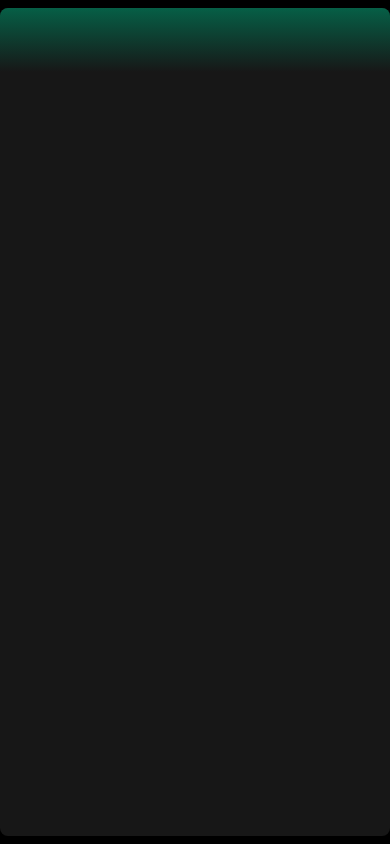
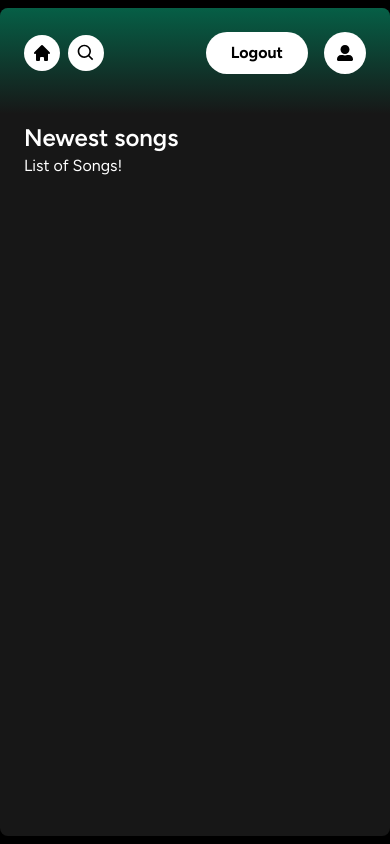
Before and after one commit to EthanCh30/MusicGo, a Next.js app: page / in a window 390 px wide. Built offline with nearby package versions, Linux system fonts and the light colour scheme.

Commit message:
supabase

```diff
--- a/app/(site)/page.tsx
+++ b/app/(site)/page.tsx
@@ -1,4 +1,5 @@
 import Header from "@/components/Header";
+import ListItem from "@/components/ListItem";
 
 
 export default function Home() {
@@ -9,10 +10,44 @@ export default function Home() {
     w-full
     overflow-hidden
     overflow-y-auto">
-      <Header>
-        Header
-      </Header>
-
+     <Header>
+      <div className="mb-2">
+      <h1
+            className="
+            text-white
+              text-3xl
+              font-semibold
+            ">
+              Welcome back
+          </h1>
+          <div
+            className="
+              grid
+              grid-cols-1
+              sm:grid-cols-2
+              xl:grid-cols-3
+              2xl:grid-cols-4
+              gap-3
+              mt-4
+            "
+          >
+            <ListItem
+              name="Liked Songs"
+              image="/images/liked.png"
+              href="liked"
+            />
+          </div>
+      </div>
+    </Header>
+    <div className="mt-2 mb-7 px-6">
+        <div className="flex justify-between items-center">
+          <h1 className="text-white text-2xl font-semibold">
+            Newest songs
+          </h1>
+        </div>
+        {/* <PageContent songs={songs} /> */}
+        List of Songs!
+      </div>
     </div>
   );
 }
--- /dev/null
+++ b/components/Button.tsx
@@ -0,0 +1,47 @@
+import { forwardRef } from "react";
+import { twMerge } from "tailwind-merge";
+
+export interface ButtonProps
+  extends React.ButtonHTMLAttributes<HTMLButtonElement> {}
+
+const Button = forwardRef<HTMLButtonElement, ButtonProps>(({
+  className,
+  children,
+  disabled,
+  type = 'button',
+  ...props
+}, ref) => {
+  return (
+    <button
+      type={type}
+      className={twMerge(
+        `
+        w-full
+        rounded-full
+        bg-green-500
+        border
+        border-transparent
+        px-3
+        py-3
+        disabled:cursor-not-allowed
+        disabled:opacity-50
+        text-black
+        font-bold
+        hover:opacity-75
+        transition
+      `,
+        disabled && 'opacity-75 cursor-not-allowed',
+        className
+      )}
+      disabled={disabled}
+      ref={ref}
+      {...props}
+    >
+      {children}
+    </button>
+  );
+});
+
+Button.displayName = "Button";
+
+export default Button;
--- a/components/Header.tsx
+++ b/components/Header.tsx
@@ -1,7 +1,11 @@
 'use client';
 import { useRouter } from "next/navigation";
+import { BiSearch } from "react-icons/bi";
+import { HiHome } from "react-icons/hi";
 import { RxCaretLeft, RxCaretRight } from "react-icons/rx";
 import { twMerge } from "tailwind-merge";
+import Button from "./Button";
+import { FaUserAlt } from "react-icons/fa";
 
 interface HeaderProps {
     children: React.ReactNode;
@@ -60,7 +64,56 @@ const Header: React.FC<HeaderProps> = ({
             <RxCaretRight className="text-white" size={35} />
           </button>
             </div>
-
+            <div className="flex md:hidden gap-x-2 items-center">
+          <button
+            onClick={() => router.push('/')}
+            className="
+              rounded-full
+              p-2
+              bg-white
+              flex
+              items-center
+              justify-center
+              cursor-pointer
+              hover:opacity-75
+              transition
+            "
+          >
+            <HiHome className="text-black" size={20} />
+          </button>
+          <button
+            onClick={() => router.push('/search')}
+            className="
+              rounded-full
+              p-2
+              bg-white
+              flex
+              items-center
+              justify-center
+              cursor-pointer
+              hover:opacity-75
+              transition
+            "
+          >
+            <BiSearch className="text-black" size={20} />
+          </button>
+        </div>
+            <div className="flex justify-between items-center gap-x-4">
+            <div className="flex gap-x-4 items-center">
+              <Button
+                onClick={handleLogout}
+                className="bg-white px-6 py-2"
+              >
+                Logout
+              </Button>
+              <Button
+                onClick={() => router.push('/account')}
+                className="bg-white"
+              >
+                <FaUserAlt />
+              </Button>
+            </div>
+            </div>
         </div>
         </div>
     );
--- /dev/null
+++ b/components/ListItem.tsx
@@ -0,0 +1,52 @@
+"use client";
+
+import { useRouter } from "next/navigation";
+import Image from "next/image";
+interface ListItemProps {
+    image: string;
+    name: string;
+    href: string;
+  }
+
+const ListItem: React.FC<ListItemProps> = ({
+    image,
+    name,
+    href,
+}) => {
+    const router = useRouter();
+
+    const onClick = () => {
+        router.push(href);
+      }
+
+return (
+<button
+      onClick={onClick}
+      className="
+        relative
+        group
+        flex
+        items-center
+        rounded-md
+        overflow-hidden
+        gap-x-4
+        bg-neutral-100/10
+        cursor-pointer
+        hover:bg-neutral-100/20
+        transition
+        pr-4
+      "
+    >
+         <div className="relative min-h-[64px] min-w-[64px]">
+        <Image
+          className="object-cover"
+          src={image}
+          fill
+          alt="Image"
+        />
+      </div>
+    </button>
+
+);
+}
+export default ListItem;
```
Also changed, not shown: public/images/liked.png (added), 1 other file (tests, documents, lock files or other folders).
